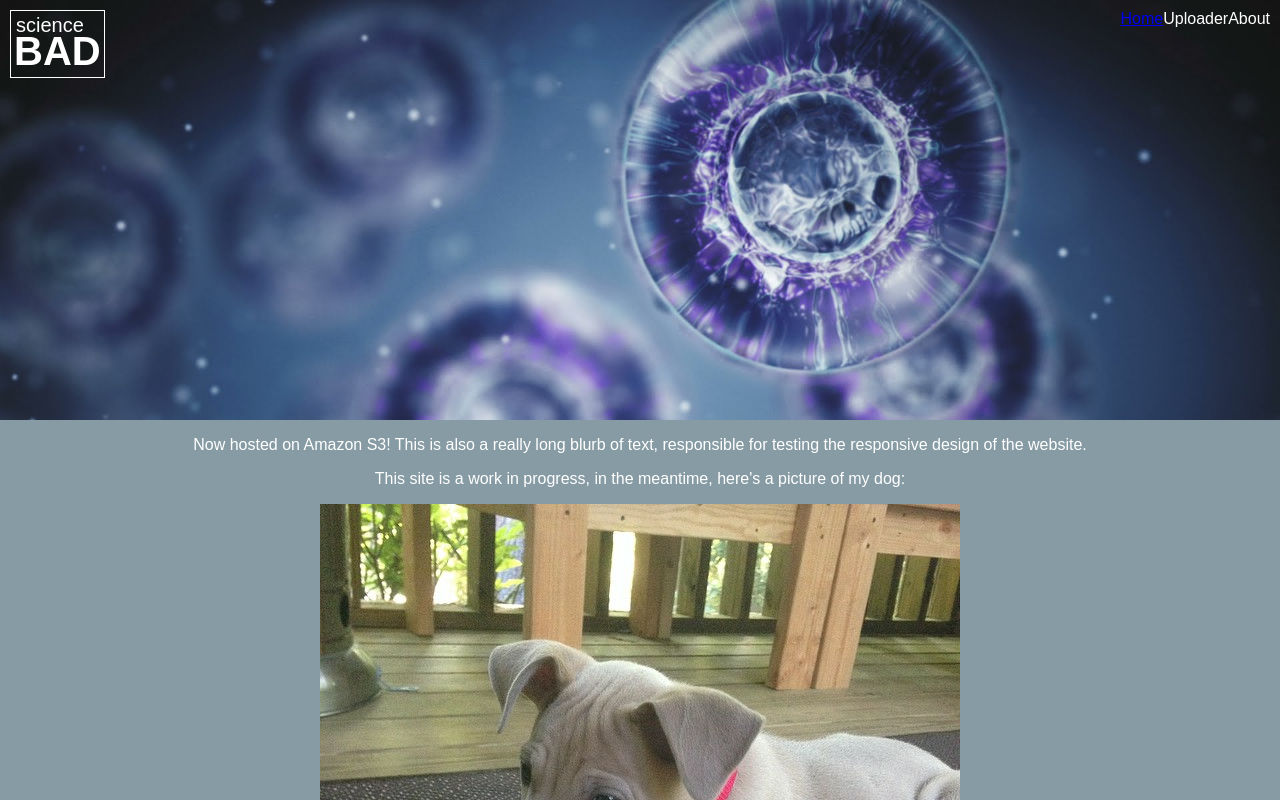
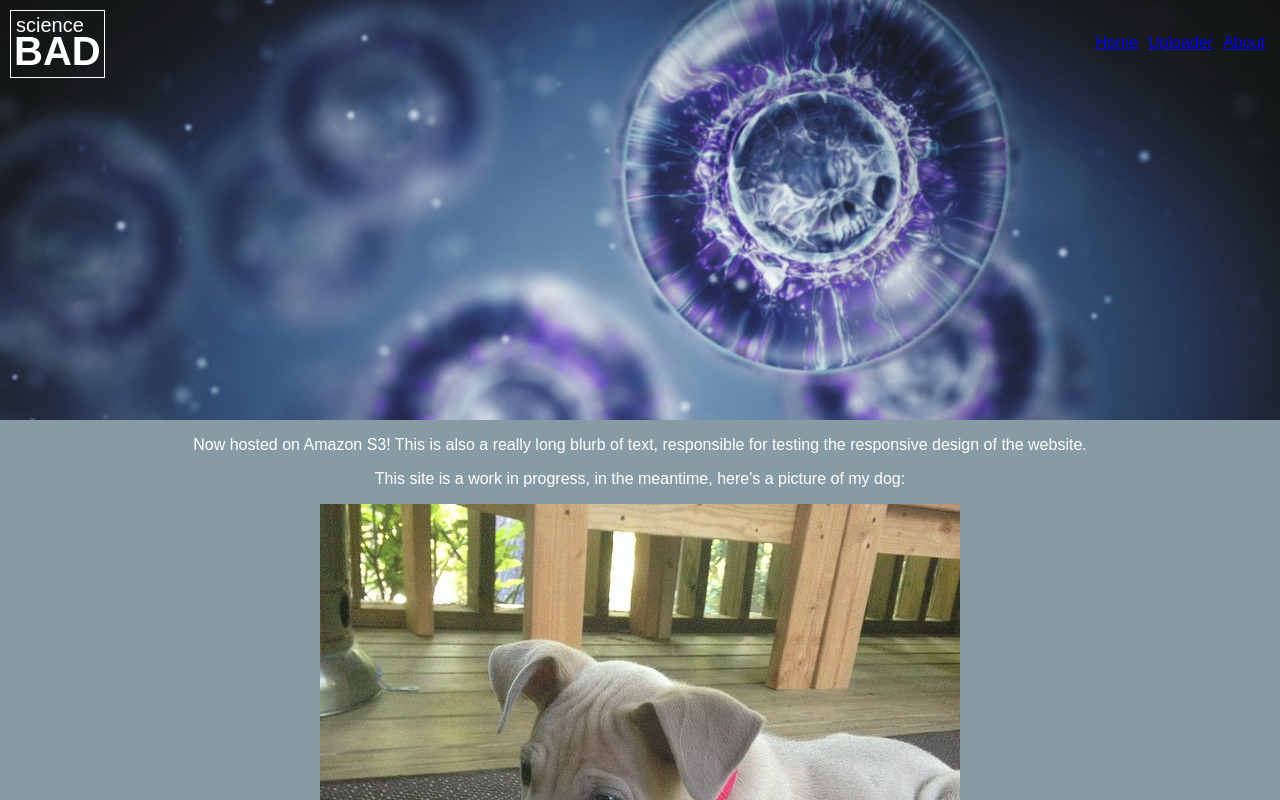
Before and after one commit to ncon5910/sciencebad, a plain HTML site: page index.html in a window 1280 px wide. Shown: the top 800 px of the page. Drawn offline with Linux system fonts and the light colour scheme.

Commit message:
Updated nav to use nav tag and ul

```diff
--- a/index.html
+++ b/index.html
@@ -11,13 +11,19 @@
 			<p class=bad>BAD</p>
 		</div>
 
-	  	<div class=top_nav>
-	  		<div>
-	  			<a href="http://sciencebad.co"> Home</a>
-	  		</div>
-	  		<div>Uploader</div>
-	  		<div>About</div>
-	  	</div>
+	  	<nav class=top_nav>
+	  		<ul>
+	  			<li>
+	  				<a href="/index.html">Home</a>
+	  			</li>
+	  			<li>
+	  				<a href="/uploader.html">Uploader</a>
+  				</li>
+  				<li>
+	  				<a href="/about.html">About</a>
+	  			</li>
+  			</ul>
+	  	</nav>
   	</div>
 	  	<div id="body">
 			<p>Now hosted on Amazon S3! This is also a really long blurb of text, responsible for testing the responsive design of the website.</p>
--- a/style.css
+++ b/style.css
@@ -45,10 +45,23 @@ div {
 }
 
 .top_nav {
-	float: right;
-	display: flex;
+	float: right !important;
+	display: block;
 	margin: auto;
 	text-align: center;
+}
+
+ul {
+	list-style: none;
+	display: flex;
+	float: left;
+	position: relative;
+}
+
+li {
+	display: block;
+	line-height: 1.5;
+	margin: 5;
 }
 
 img {
```
